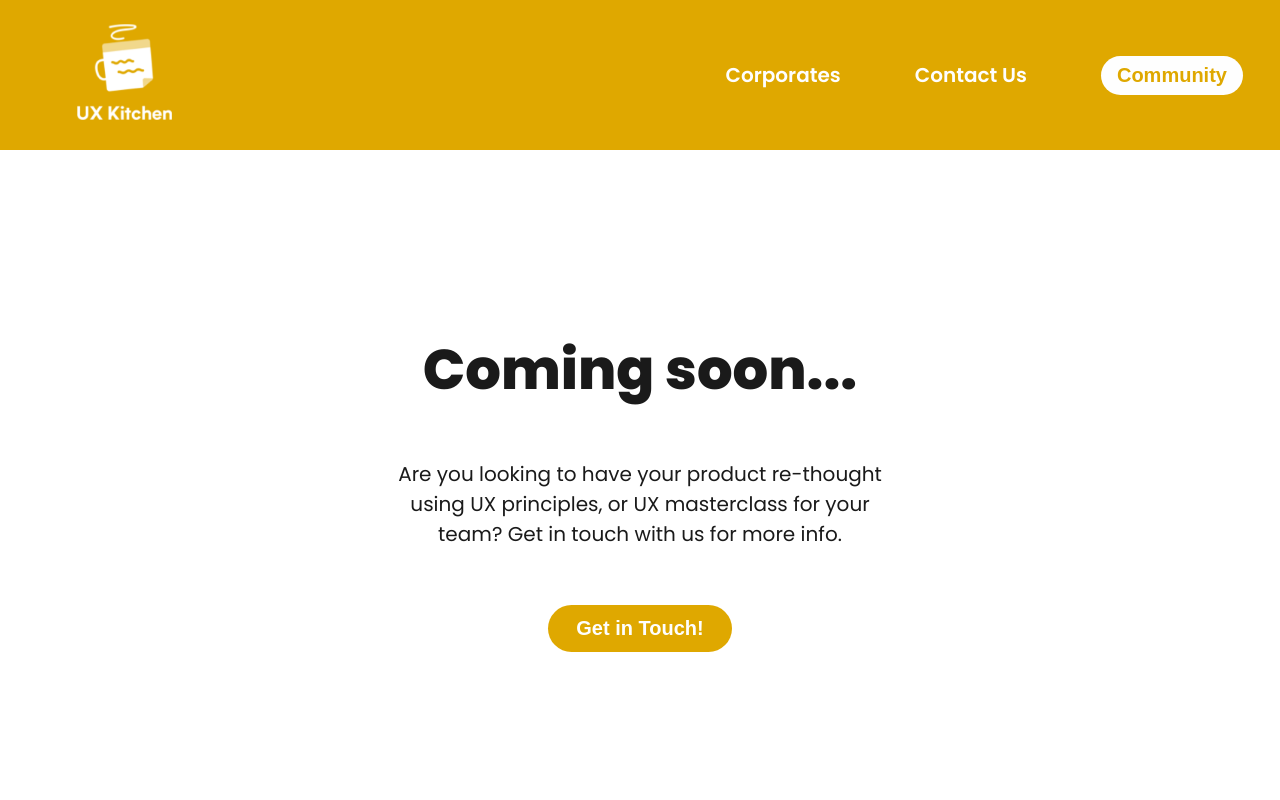
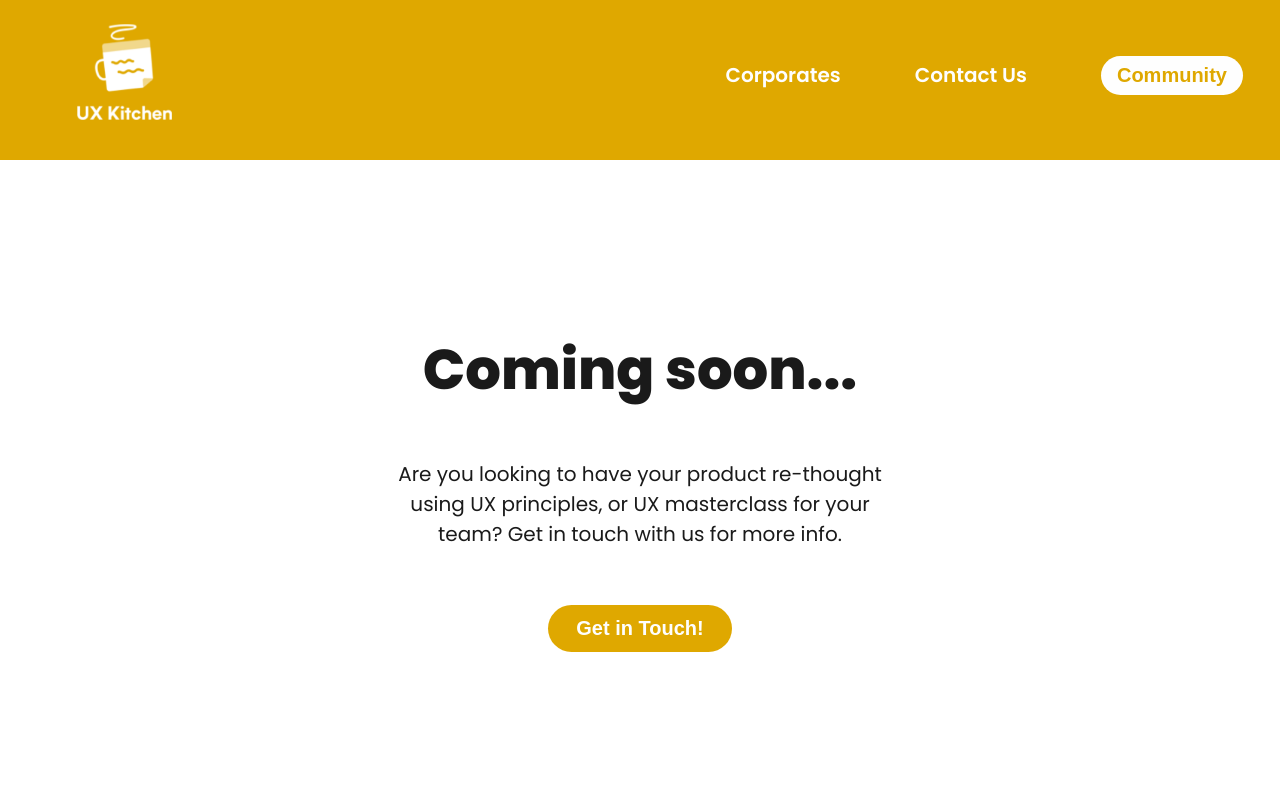
Before and after one commit to chegetim/uxkitchen-react, a Gatsby site: page /corporates in a window 1280 px wide. Shown: the top 800 px of the page. Built offline with nearby package versions, Linux system fonts and the light colour scheme; Gatsby itself is replaced by a stand-in of ours.

Commit message:
19th commit

```diff
--- a/src/components/header.css
+++ b/src/components/header.css
@@ -3,7 +3,6 @@
     width: 100%;
     padding: 1.2em 0;
     z-index: 100;
-    background: #DFA800;
 }
 .HeaderScrolled {
     padding: 0.4em 0;
--- a/src/components/layout.css
+++ b/src/components/layout.css
@@ -55,6 +55,14 @@ button:hover {
   background-color: #4A2C40;
   box-shadow: 0 0.2em 1.6em #1A1A1A25;
   transform: translateY(-0.1em);
+}
+
+.HeaderCorporates {
+  position: absolute;
+  width: 100%;
+  height: 8em;
+  z-index: 1;
+  background-color: #DFA800;
 }
 
 .Banner {
--- a/src/pages/corporates.js
+++ b/src/pages/corporates.js
@@ -5,6 +5,8 @@ import Layout from "../components/layout"
 
 const Corporates = props => (
   <Layout>
+    <div className="HeaderCorporates">
+    </div>
     <div className="BannerCorporates">
       <div className="BannerCorporatesGroup">
         <h1>Coming soon...</h1>
```
